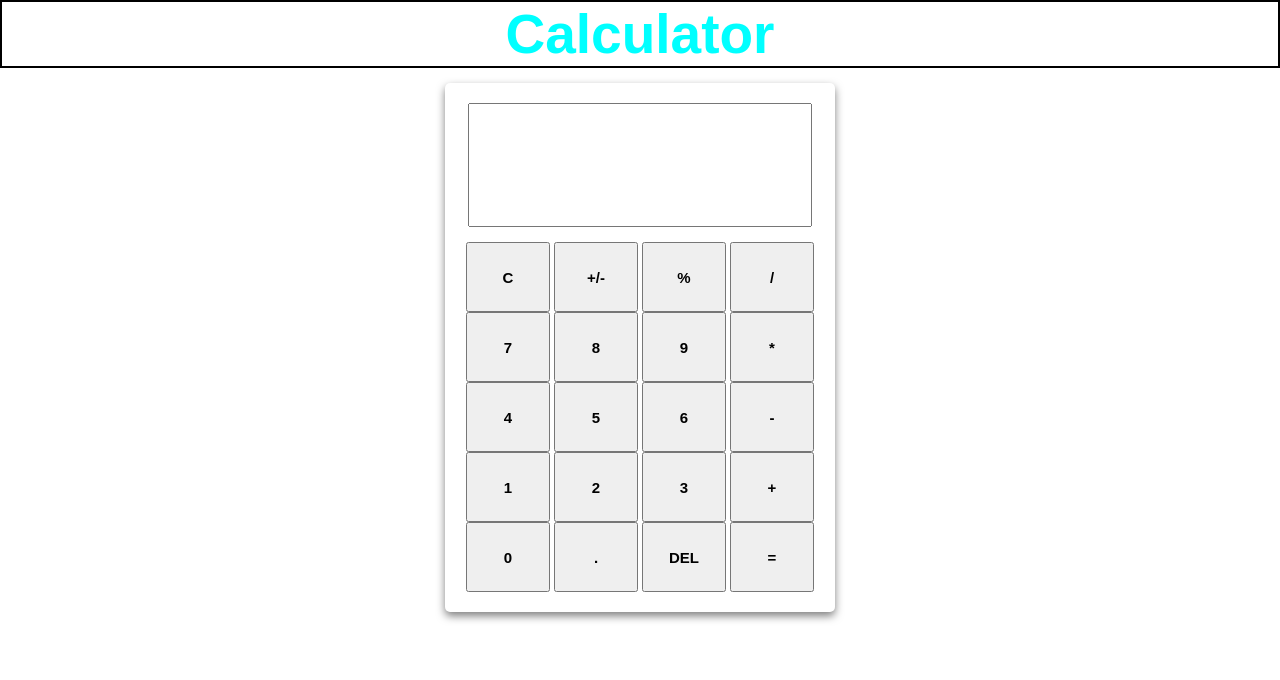
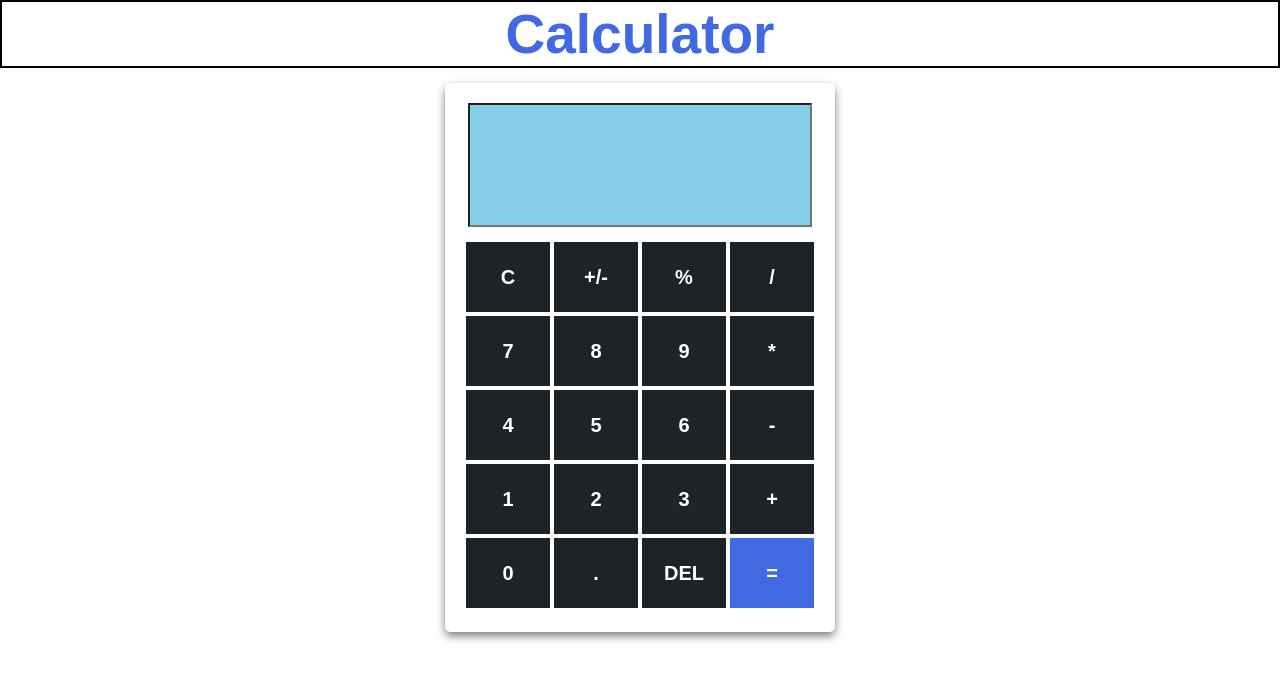
Before and after one commit to rafiulislamrana/calculator, a plain HTML site: page index.html in a window 1280 px wide. Drawn offline with Linux system fonts and the light colour scheme.

Commit message:
design done

```diff
--- a/index.html
+++ b/index.html
@@ -42,7 +42,7 @@
                 <input type="button" value="0" class="btn">
                 <input type="button" value="." class="btn">
                 <input type="button" value="DEL" class="btn">
-                <input type="button" value="=" class="btn">
+                <input type="button" value="=" class="btn" style="background-color: royalblue;">
             </div>
         </div>
     </div>
--- a/style.css
+++ b/style.css
@@ -5,7 +5,7 @@
 h1{
     font-size: 55px;
     font-family: Arial, Helvetica, sans-serif;
-    color: aqua;
+    color: royalblue;
     text-align: center;
     border: 2px solid #000;
 }
@@ -20,7 +20,7 @@ h1{
     border-radius: 5px;
 }
 .clc:hover{
-    box-shadow: 0px 8px 16px 0px rgba(0, 0, 0, 0.5);
+    box-shadow: 0px 16px 32px 0px rgba(0, 0, 0, 0.5);
 }
 .clc_head #scr{
     width: 335px;
@@ -30,6 +30,7 @@ h1{
     font-weight: bold;
     padding: 0px 5px 0px 0px;
     margin: 0px 0px 15px 0px;
+    background-color: skyblue;
 }
 
 
@@ -37,5 +38,12 @@ h1{
     width: 24%;
     height: 70px;
     font-weight: bold;
-    font-size: 15px;
+    font-size: 20px;
+    background-color: #1f2326;
+    color: #ffffff;
+    border: none;
+    margin-bottom: 4px;
 }
+.btn:hover{
+    background-color: royalblue;
+}
```
